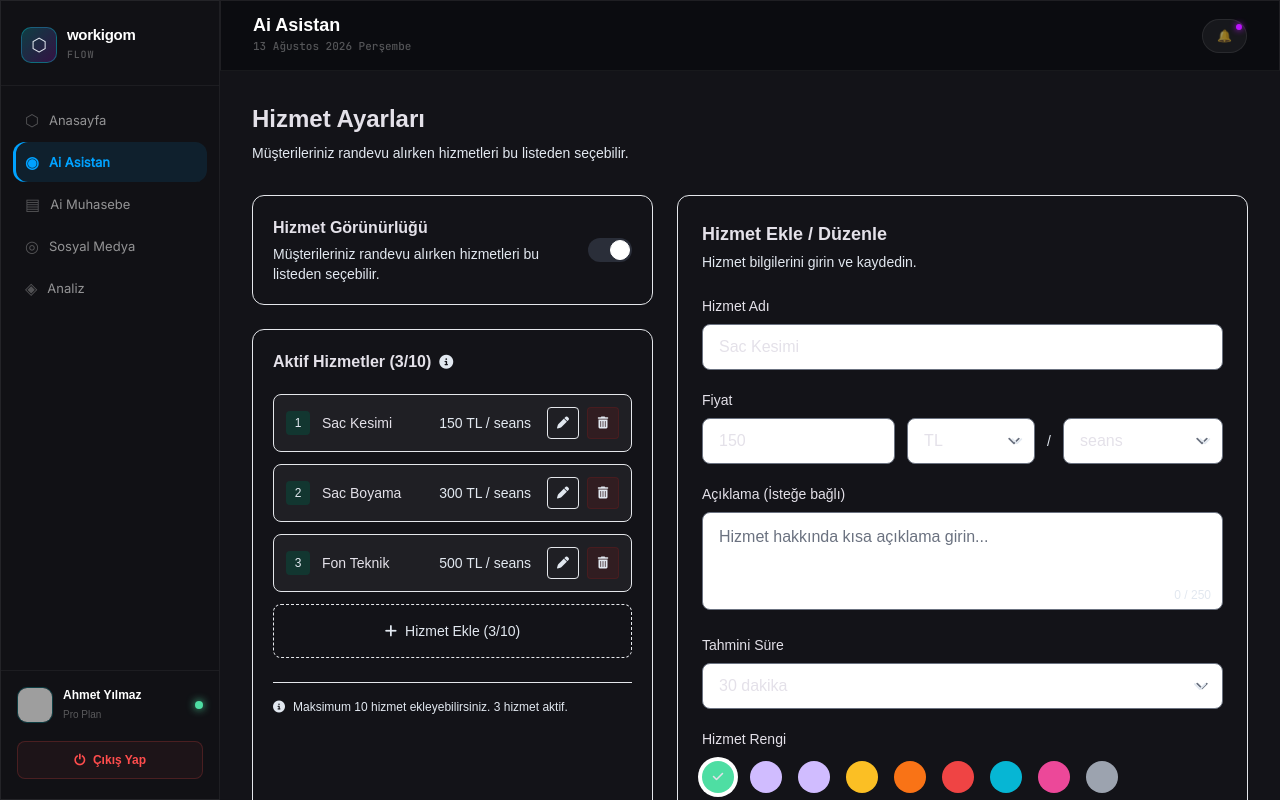
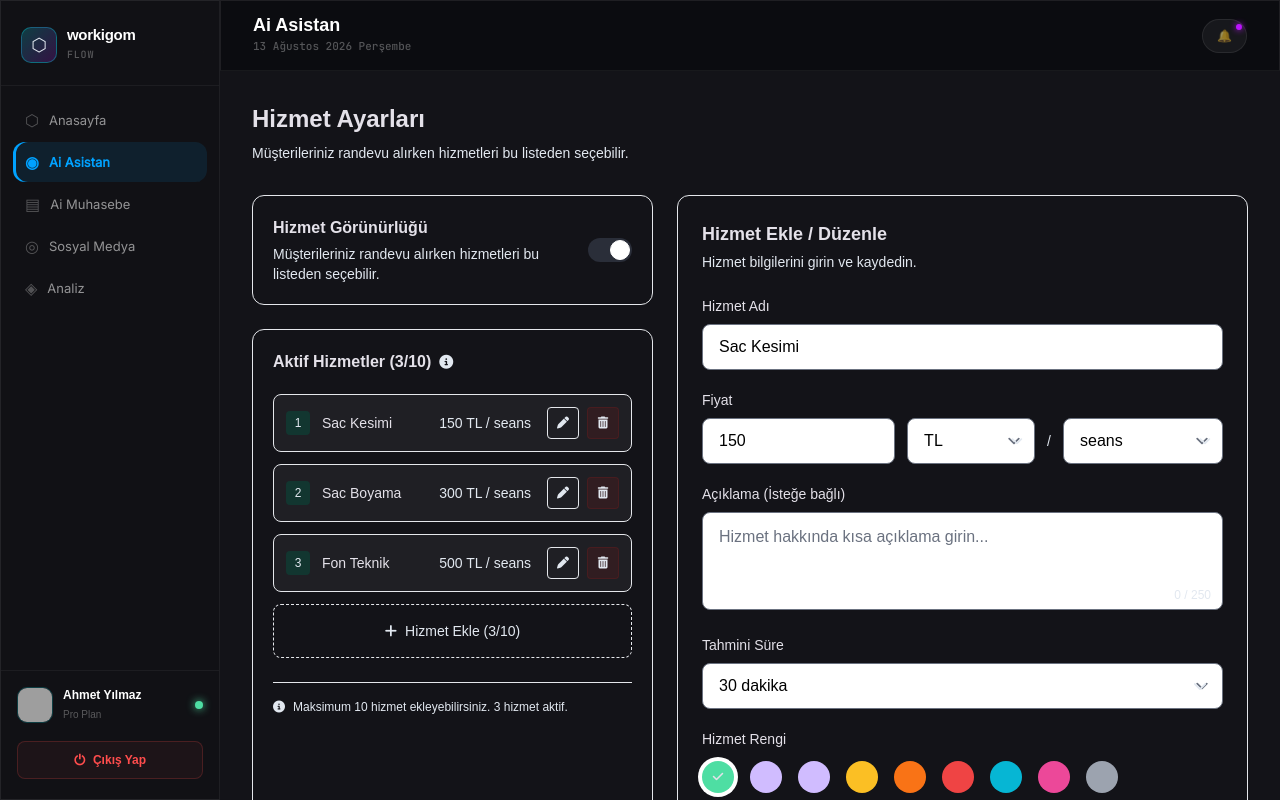
Before and after one commit to cicicarscom-pixel/flowweb, a Next.js app: page /ai-asistan/isletme-hizmetleri in a window 1280 px wide. Built offline with nearby package versions, Linux system fonts and the light colour scheme; grey boxes are pictures that could not be loaded.

Commit message:
style: change input font to black and clear text on focus in isletme hizmetleri

```diff
--- a/src/app/(dashboard)/ai-asistan/isletme-hizmetleri/page.tsx
+++ b/src/app/(dashboard)/ai-asistan/isletme-hizmetleri/page.tsx
@@ -115,10 +115,13 @@ export default function IsletmeHizmetleriPage() {
  <div>
  <label className="block text-sm font-medium text-on-surface mb-2" htmlFor="serviceName">Hizmet Adı</label>
  <input
- className="w-full bg-app-bg border border-app-border rounded-lg px-4 py-2.5 text-on-surface focus:outline-none focus:ring-1 focus:ring-emerald-500 focus:-secondary"
+ className="w-full bg-app-bg border border-app-border rounded-lg px-4 py-2.5 text-black focus:outline-none focus:ring-1 focus:ring-emerald-500"
  id="serviceName"
  type="text"
  defaultValue="Sac Kesimi"
+ onFocus={(e) => {
+   if (e.target.value === "Sac Kesimi") e.target.value = "";
+ }}
  />
  </div>
 
@@ -128,14 +131,17 @@ export default function IsletmeHizmetleriPage() {
  <div className="flex items-center gap-3">
  <div className="flex-1">
  <input
- className="w-full bg-app-bg border border-app-border rounded-lg px-4 py-2.5 text-on-surface focus:outline-none focus:ring-1 focus:ring-emerald-500 focus:-secondary"
+ className="w-full bg-app-bg border border-app-border rounded-lg px-4 py-2.5 text-black focus:outline-none focus:ring-1 focus:ring-emerald-500"
  type="text"
  defaultValue="150"
+ onFocus={(e) => {
+   if (e.target.value === "150") e.target.value = "";
+ }}
  />
  </div>
  <div className="w-32">
  <div className="relative">
- <select className="w-full bg-app-bg border border-app-border rounded-lg pl-4 pr-10 py-2.5 text-on-surface appearance-none focus:outline-none focus:ring-1 focus:ring-emerald-500 focus:-secondary" defaultValue="TL">
+ <select className="w-full bg-app-bg border border-app-border rounded-lg pl-4 pr-10 py-2.5 text-black appearance-none focus:outline-none focus:ring-1 focus:ring-emerald-500" defaultValue="TL">
  <option value="TL">TL</option>
  <option value="USD">USD</option>
  <option value="EUR">EUR</option>
@@ -148,7 +154,7 @@ export default function IsletmeHizmetleriPage() {
  <span className="text-app-muted">/</span>
  <div className="w-40">
  <div className="relative">
- <select className="w-full bg-app-bg border border-app-border rounded-lg pl-4 pr-10 py-2.5 text-on-surface appearance-none focus:outline-none focus:ring-1 focus:ring-emerald-500 focus:-secondary" defaultValue="seans">
+ <select className="w-full bg-app-bg border border-app-border rounded-lg pl-4 pr-10 py-2.5 text-black appearance-none focus:outline-none focus:ring-1 focus:ring-emerald-500" defaultValue="seans">
  <option value="seans">seans</option>
  <option value="saat">saat</option>
  <option value="adet">adet</option>
@@ -168,10 +174,11 @@ export default function IsletmeHizmetleriPage() {
  </label>
  <div className="relative">
  <textarea
- className="w-full bg-app-bg border border-app-border rounded-lg px-4 py-3 text-on-surface placeholder-app-muted/50 focus:outline-none focus:ring-1 focus:ring-emerald-500 focus:-secondary resize-none"
+ className="w-full bg-app-bg border border-app-border rounded-lg px-4 py-3 text-black placeholder-app-muted/50 focus:outline-none focus:ring-1 focus:ring-emerald-500 resize-none"
  id="description"
  placeholder="Hizmet hakkında kısa açıklama girin..."
  rows={3}
+ onFocus={(e) => e.target.value = ""}
  ></textarea>
  <div className="absolute bottom-3 right-3 text-xs text-app-muted">0 / 250</div>
  </div>
@@ -181,7 +188,7 @@ export default function IsletmeHizmetleriPage() {
  <div>
  <label className="block text-sm font-medium text-on-surface mb-2">Tahmini Süre</label>
  <div className="relative">
- <select className="w-full bg-app-bg border border-app-border rounded-lg pl-4 pr-10 py-2.5 text-on-surface appearance-none focus:outline-none focus:ring-1 focus:ring-emerald-500 focus:-secondary" defaultValue="30 dakika">
+ <select className="w-full bg-app-bg border border-app-border rounded-lg pl-4 pr-10 py-2.5 text-black appearance-none focus:outline-none focus:ring-1 focus:ring-emerald-500" defaultValue="30 dakika">
  <option value="30 dakika">30 dakika</option>
  <option value="45 dakika">45 dakika</option>
  <option value="60 dakika">60 dakika</option>
```
